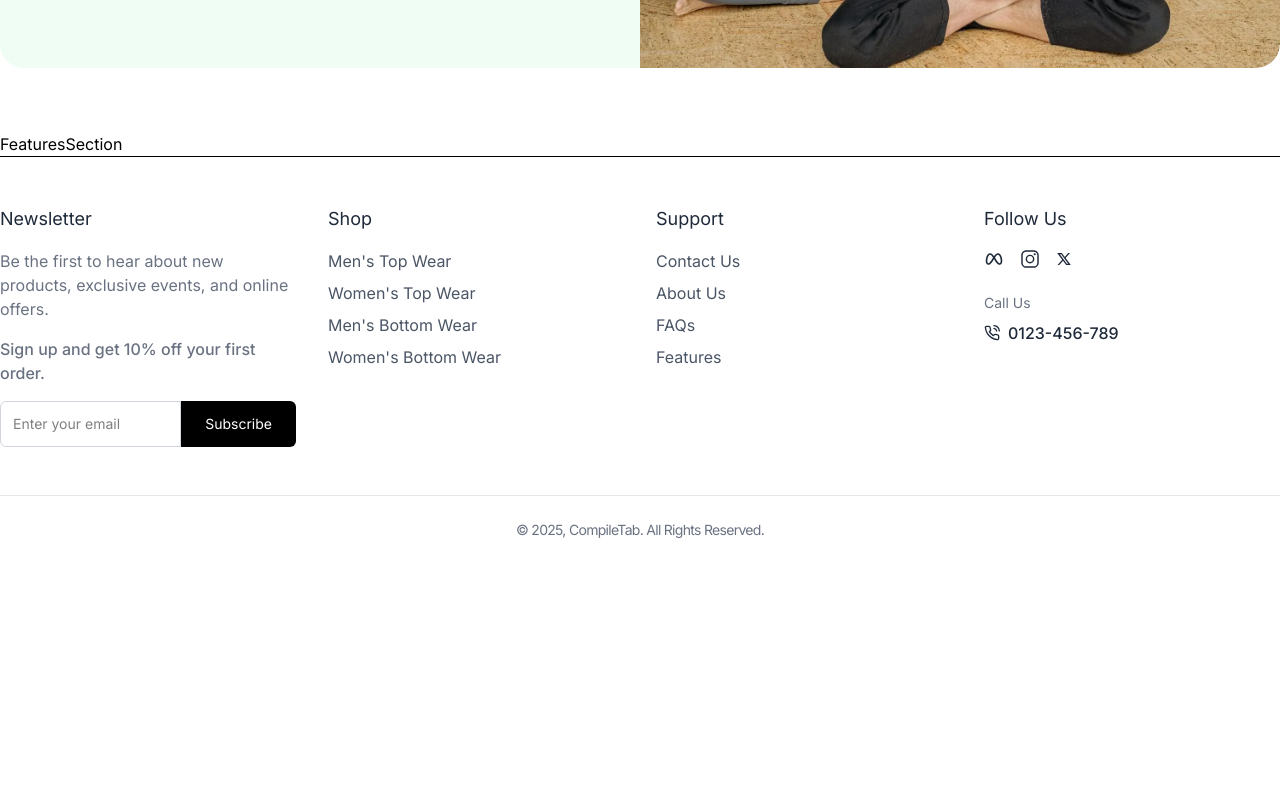
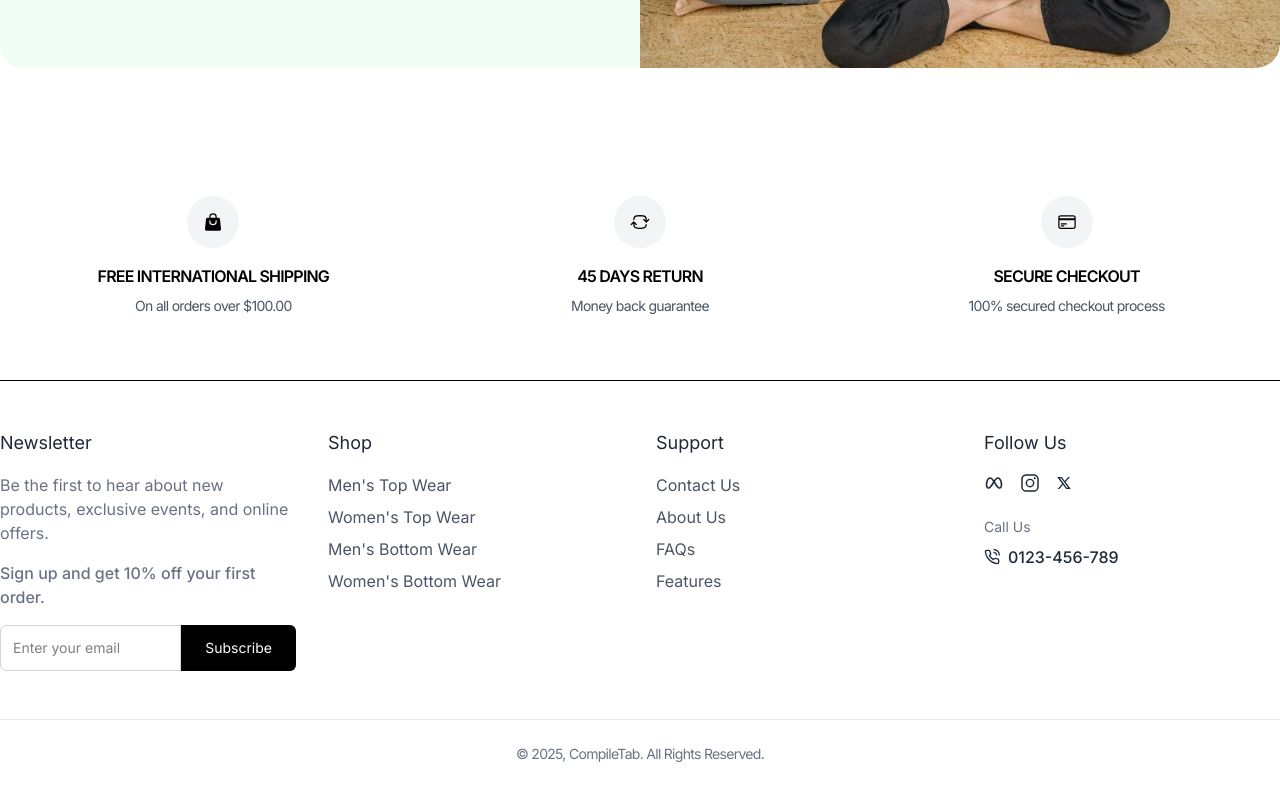
Before and after one commit to abenaya-se22003/Full_Stack_MERN_Project, a React (Vite) app in the folder frontend/: page / in a window 1280 px wide. Shown: the part 6052-6852 px from the top of the page. Before the commit the page ends 6640 px from the top, so only its background shows below. Built offline with nearby package versions, Linux system fonts and the light colour scheme; a web font is replaced by a local one.

Commit message:
add FeaturesSection component with shipping, return, and checkout features

```diff
--- a/frontend/src/components/Product/FeaturesSection.jsx
+++ b/frontend/src/components/Product/FeaturesSection.jsx
@@ -1,9 +1,47 @@
-import React from 'react'
+import React from 'react';
+import { HiShoppingBag, HiArrowPathRoundedSquare, HiOutlineCreditCard } from "react-icons/hi2";
 
-function FeaturesSection() {
+const FeaturesSection = () => {
   return (
-    <div>FeaturesSection</div>
-  )
-}
+    <section className="py-16 px-4 bg-white">
+      <div className="container mx-auto grid grid-cols-1 md:grid-cols-3 gap-8 text-center">
 
-export default FeaturesSection
+        {/* Feature 1 - Shipping */}
+        <div className="flex flex-col items-center">
+          <div className="p-4 rounded-full mb-4 bg-gray-100">
+            <HiShoppingBag className="text-xl text-black" />
+          </div>
+          <h4 className="tracking-tighter mb-2 font-semibold">FREE INTERNATIONAL SHIPPING</h4>
+          <p className="text-gray-600 text-sm tracking-tighter">
+            On all orders over $100.00
+          </p>
+        </div>
+
+        {/* Feature 2 - Return */}
+        <div className="flex flex-col items-center">
+          <div className="p-4 rounded-full mb-4 bg-gray-100">
+            <HiArrowPathRoundedSquare className="text-xl text-black" />
+          </div>
+          <h4 className="tracking-tighter mb-2 font-semibold">45 DAYS RETURN</h4>
+          <p className="text-gray-600 text-sm tracking-tighter">
+            Money back guarantee
+          </p>
+        </div>
+
+        {/* Feature 3 - Checkout */}
+        <div className="flex flex-col items-center">
+          <div className="p-4 rounded-full mb-4 bg-gray-100">
+            <HiOutlineCreditCard className="text-xl text-black" />
+          </div>
+          <h4 className="tracking-tighter mb-2 font-semibold">SECURE CHECKOUT</h4>
+          <p className="text-gray-600 text-sm tracking-tighter">
+            100% secured checkout process
+          </p>
+        </div>
+
+      </div>
+    </section>
+  );
+};
+
+export default FeaturesSection;
```
